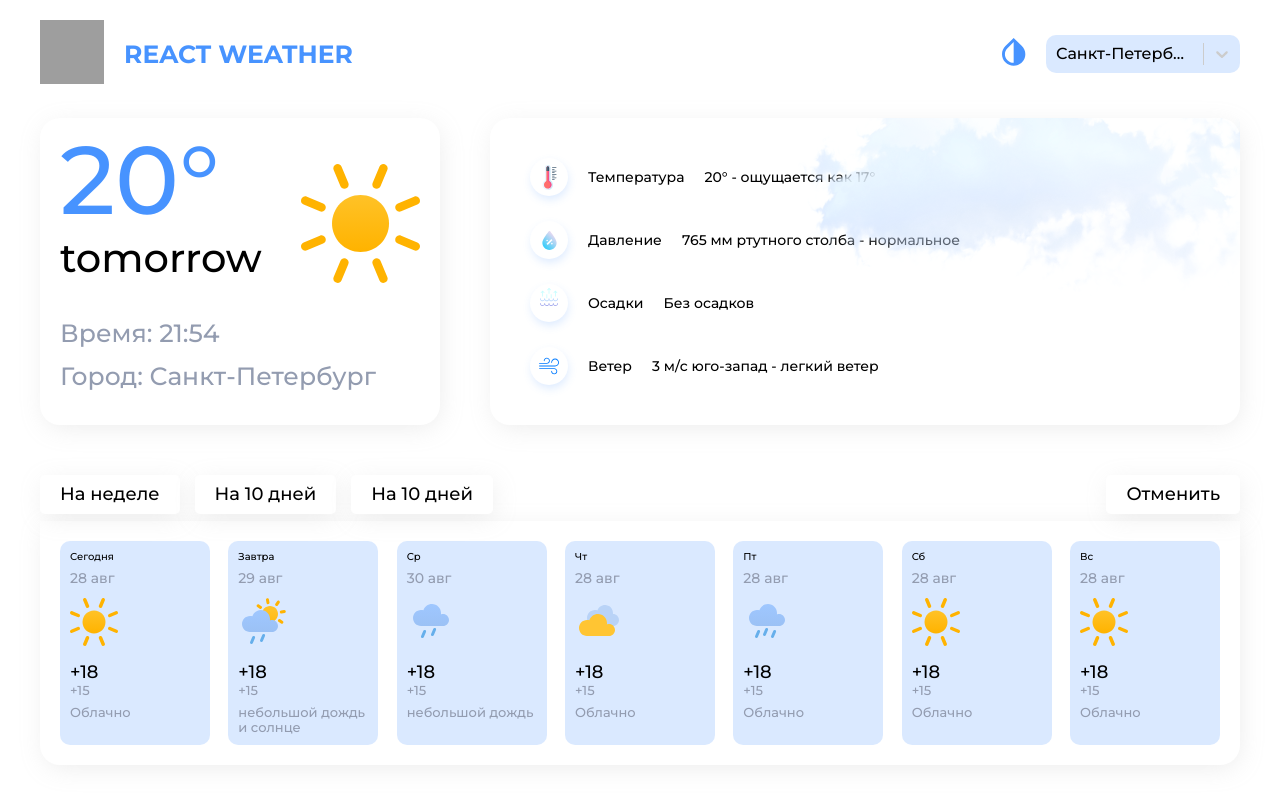
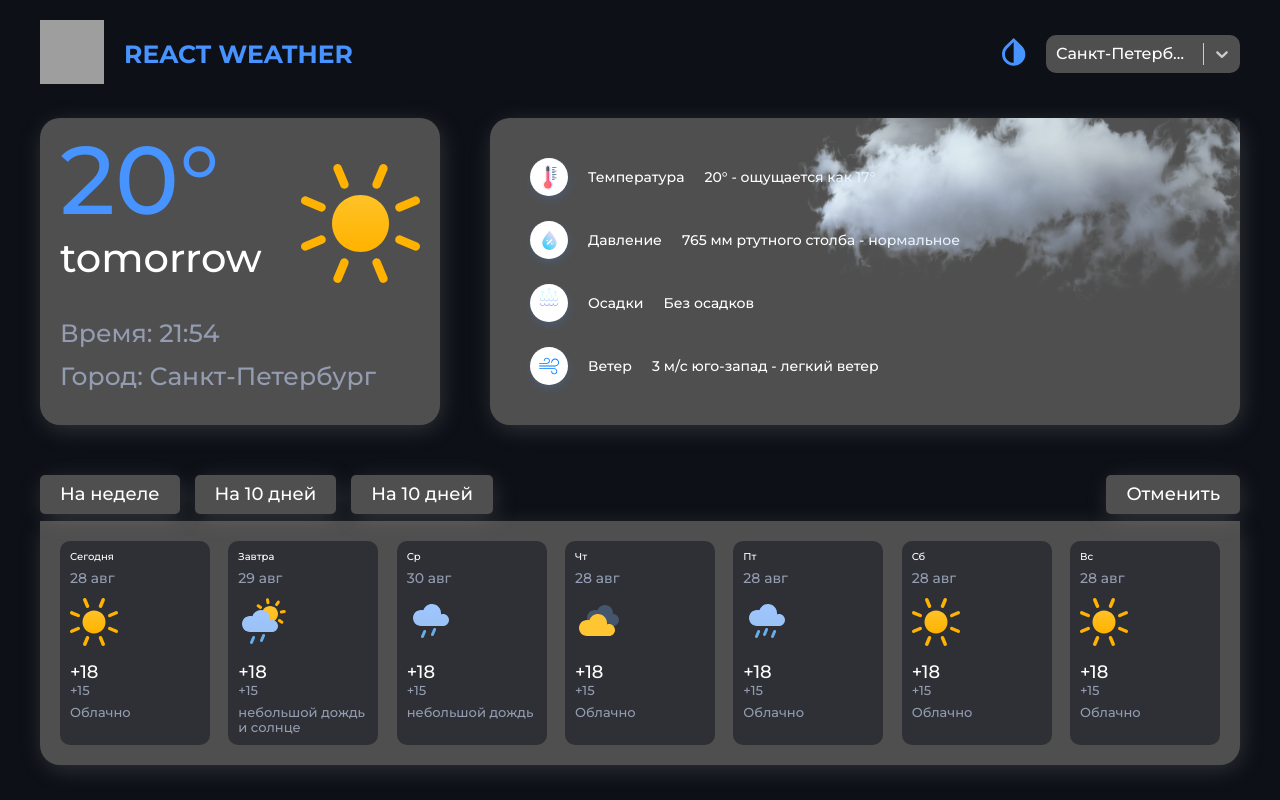
Before and after one commit to RavilMinnegaliev426/Project-Ts, a React (Create React App) app: page / in a window 1280 px wide. Built offline with nearby package versions, Linux system fonts and the light colour scheme; grey boxes are pictures that could not be loaded.

Commit message:
7 commit

```diff
--- a/src/context/ThemeContext.tsx
+++ b/src/context/ThemeContext.tsx
@@ -1,11 +1,16 @@
 import { createContext } from "react";
 
 interface Props {
-  theme: string;
-  changeTheme: (theme: string) => void;
+  theme: Theme;
+  changeTheme: (theme: Theme) => void;
+}
+
+export enum Theme {
+  LIGHT = "light",
+  DARK = "dark",
 }
 
 export const ThemeContext = createContext<Props>({
-  theme: "",
+  theme: Theme.DARK,
   changeTheme: () => {},
 });
--- /dev/null
+++ b/src/hooks/useTheme.ts
@@ -0,0 +1,4 @@
+import { useContext } from "react";
+import { ThemeContext } from "../context/ThemeContext";
+
+export const useTheme = () => useContext(ThemeContext);
--- a/src/index.tsx
+++ b/src/index.tsx
@@ -3,6 +3,7 @@ import ReactDOM from "react-dom/client";
 import App from "./App";
 import "./styles/index.scss";
 import { BrowserRouter } from "react-router-dom";
+import { ThemeProvider } from "./provider/ThemeProvider";
 
 const root = ReactDOM.createRoot(
   document.getElementById("root") as HTMLElement
@@ -10,7 +11,9 @@ const root = ReactDOM.createRoot(
 root.render(
   <React.StrictMode>
     <BrowserRouter>
-      <App />
+      <ThemeProvider>
+        <App />
+      </ThemeProvider>
     </BrowserRouter>
   </React.StrictMode>
 );
--- /dev/null
+++ b/src/model/ChangeCssRootVariabels.ts
@@ -0,0 +1,15 @@
+import { Theme } from "../context/ThemeContext";
+
+export function ChangeCssRootVariabels(theme: Theme) {
+  const root = document.querySelector(":root") as HTMLElement;
+  const components = [
+    "--body-backgroud",
+    "--components-backgroud",
+    "--card-backgroud",
+    "--card-box-shadow",
+    "--text-color",
+  ];
+  components.forEach((item) => {
+    root.style.setProperty(`${item}-default`, `var(${item}-${theme})`);
+  });
+}
--- /dev/null
+++ b/src/model/storage.ts
@@ -0,0 +1,11 @@
+export const storage = {
+  setItem: (name: string, item: any) => {
+    localStorage.setItem(name, JSON.stringify(item));
+  },
+  getItem: (name: string) => {
+    const item = localStorage.getItem(name);
+    if (item) {
+      return JSON.parse(item);
+    }
+  },
+};
--- a/src/provider/ThemeProvider.tsx
+++ b/src/provider/ThemeProvider.tsx
@@ -1,15 +1,21 @@
 import { ReactNode, useState } from "react";
-import { ThemeContext } from "../context/ThemeContext";
+import { Theme, ThemeContext } from "../context/ThemeContext";
+import { ChangeCssRootVariabels } from "../model/ChangeCssRootVariabels";
+import { storage } from "../model/storage";
 
 interface Props {
   children: ReactNode;
 }
 
 export const ThemeProvider = ({ children, ...props }: Props) => {
-  const [theme, setTheme] = useState<string>("light");
-
-  function changeTheme(theme: string) {
+  const [theme, setTheme] = useState<Theme>(
+    storage.getItem("theme") || Theme.DARK
+  );
+  ChangeCssRootVariabels(theme);
+  function changeTheme(theme: Theme) {
+    storage.setItem("theme", theme);
     setTheme(theme);
+    ChangeCssRootVariabels(theme);
   }
 
   return (
--- a/src/shared/Header.tsx
+++ b/src/shared/Header.tsx
@@ -4,21 +4,23 @@ import s from "./Header.module.scss";
 import { GlobalImageSelector } from "../accets/image/global/globalImageSelector";
 import Select from "react-select";
 import { useEffect } from "react";
+import { useTheme } from "../hooks/useTheme";
+import { Theme } from "../context/ThemeContext";
 
 type Props = {};
 
 const Header = (props: Props) => {
+  const theme = useTheme();
   const options = [
     { value: "city_1", label: "Санкт-Петербург" },
     { value: "city_2", label: "Нижний новгород" },
     { value: "city_3", label: "Москва" },
   ];
-
   const colorStyles = {
     control: (styles: any) => ({
       ...styles,
       backgroundColor:
-        theme === "dark" ? "#4f4f4f" : "rgba(71, 147, 255, 0.2);",
+        theme.theme === Theme.DARK ? "#4f4f4f" : "rgba(71, 147, 255, 0.2);",
       width: "194px",
       hight: "37px",
       border: "none",
@@ -27,28 +29,12 @@ const Header = (props: Props) => {
     }),
     singleValue: (styles: any) => ({
       ...styles,
-      color: theme === "dark" ? "#fff" : "#000",
+      color: theme.theme === Theme.DARK ? "#fff" : "#000",
     }),
   };
   function changeTheme() {
-    setTheme(theme === "light" ? "dark" : "light");
+    theme.changeTheme(theme.theme === Theme.DARK ? Theme.LIGHT : Theme.DARK);
   }
-  const [theme, setTheme] = useState("light");
-  useEffect(() => {
-    const root = document.querySelector(":root") as HTMLElement;
-
-    const components = [
-      "--body-backgroud",
-      "--components-backgroud",
-      "--card-backgroud",
-      "--card-box-shadow",
-      "--text-color",
-    ];
-    components.forEach((item) => {
-      root.style.setProperty(`${item}-default`, `var(${item}-${theme})`);
-    });
-  }, [theme]);
-
   return (
     <header className={s.header}>
       <div className={s.wrapper}>
```
Also changed, not shown: src/API/ApiWeather.tsx (added, +16 -0 lines).
